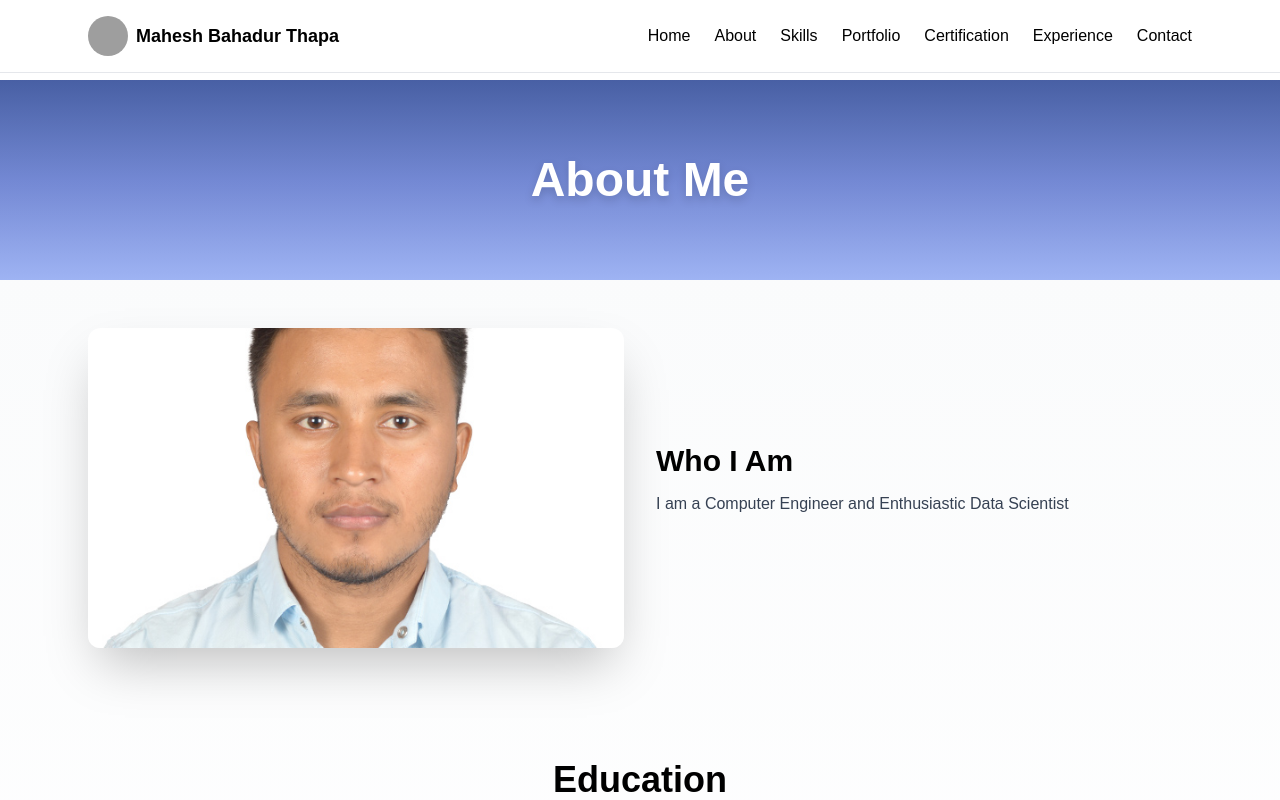
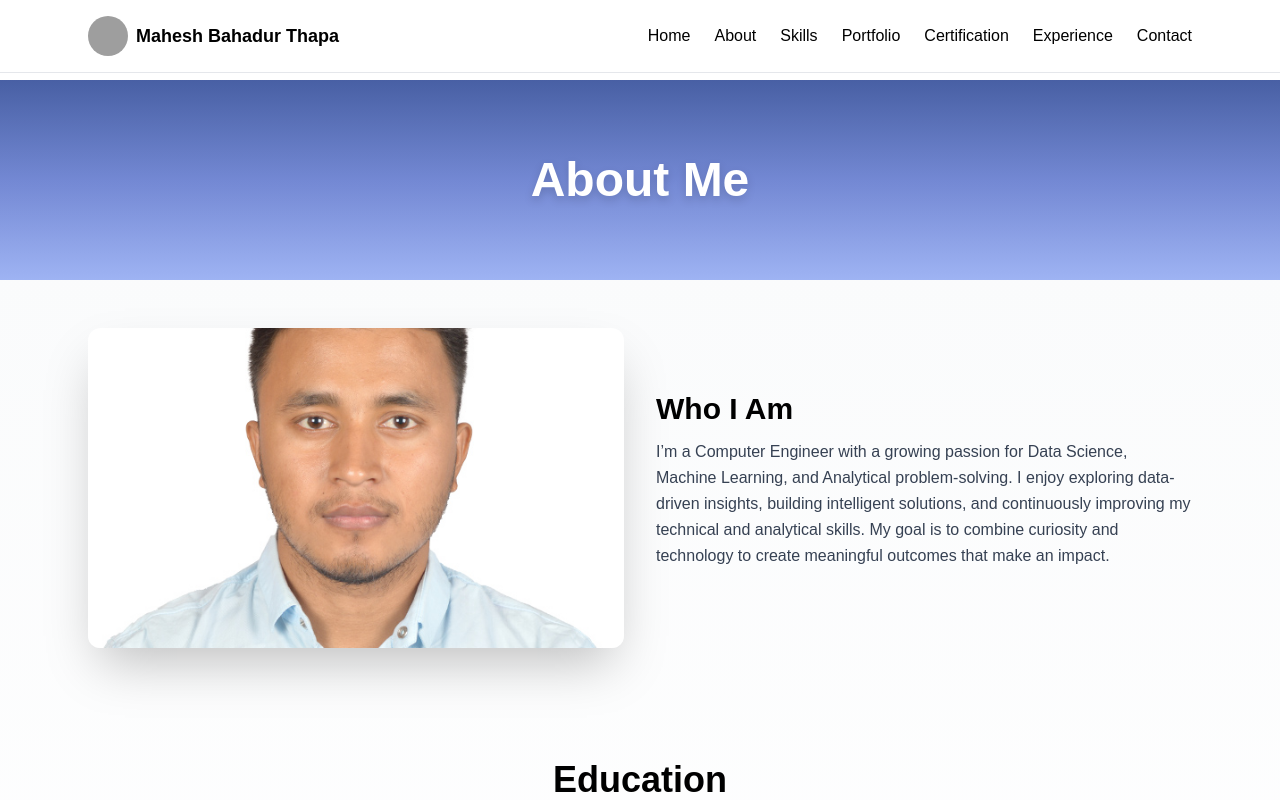
Before and after one commit to datawithmahesh/portfolio_website, a Next.js app in the folder maheshthapaportfolio/: page /about in a window 1280 px wide. Shown: the top 800 px of the page. Built offline with nearby package versions, Linux system fonts and the light colour scheme; grey boxes are pictures that could not be loaded.

Commit message:
second commit added

```diff
--- a/maheshthapaportfolio/src/app/myDetail.tsx
+++ b/maheshthapaportfolio/src/app/myDetail.tsx
@@ -15,12 +15,14 @@ export const desc= 'Enthusiastic Data Scientist and machine Learning Engineer';
 export const logo = '/logo.jpg'; // place logo.svg in /public
 export const profile = '/profile.jpg'; // place profile.jpg in /public
 export const name = 'Mahesh Bahadur Thapa';
-export const tagline = 'Computer Engineer · Enthusiastic Data Scientist';
-export const homeDesc='I am a Computer Engineer and Enthusiastic Data Scientist '
+export const tagline = 'Computer Engineer · Enthusiastic Data Scientist/Machine Learning Engineer';
+export const homeDesc='With an open mind and a strong will to grow, I aim to create things that inspire and add value. I’m constantly learning, refining, and striving to make a positive mark.'
 
 export const about = `
-I am a Computer Engineer and Enthusiastic Data Scientist
-`;
+I’m a Computer Engineer with a growing passion for Data Science, Machine Learning, and Analytical problem-solving.
+I enjoy exploring data-driven insights, building intelligent solutions, and continuously improving my technical and analytical skills.
+My goal is to combine curiosity and technology to create meaningful outcomes that make an impact.
+ `;
 
 
 export const contact: Contact = {
```
